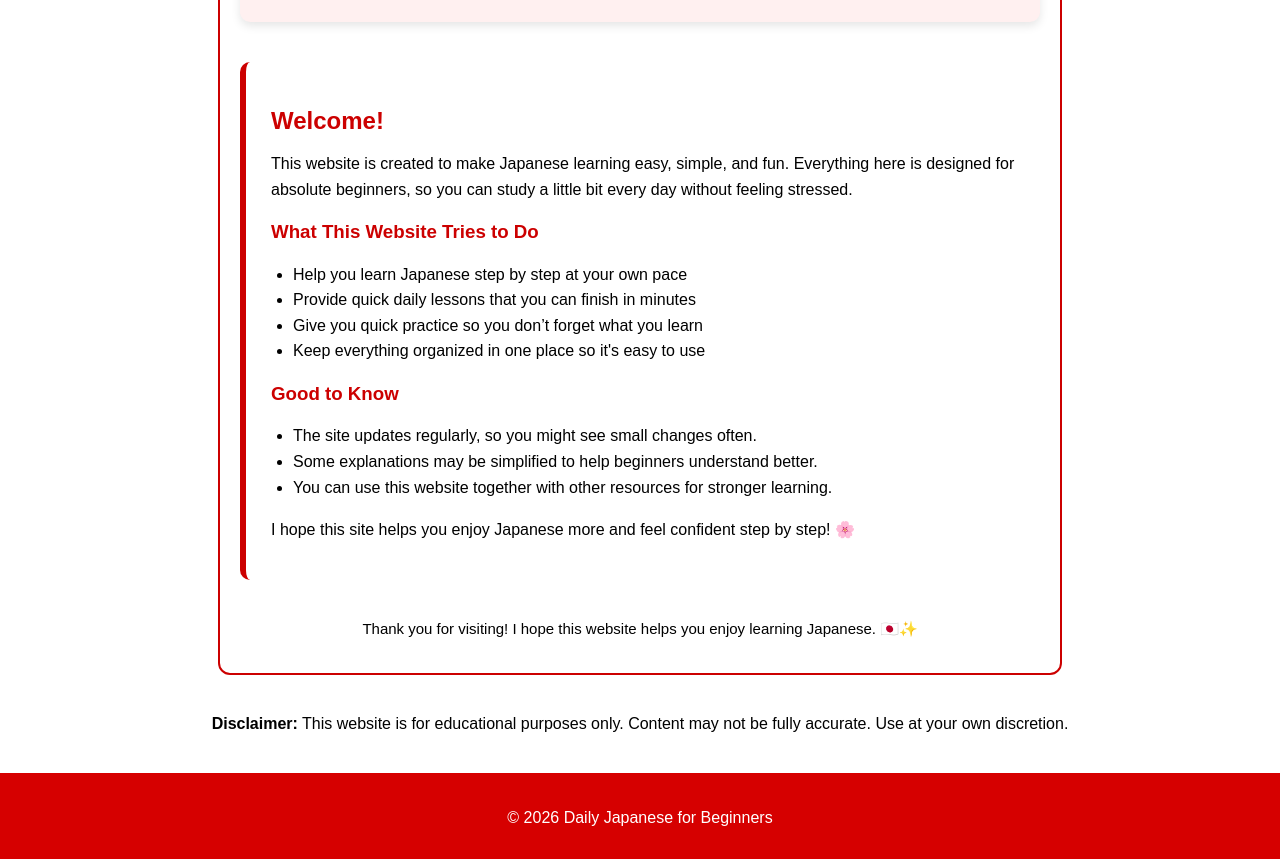
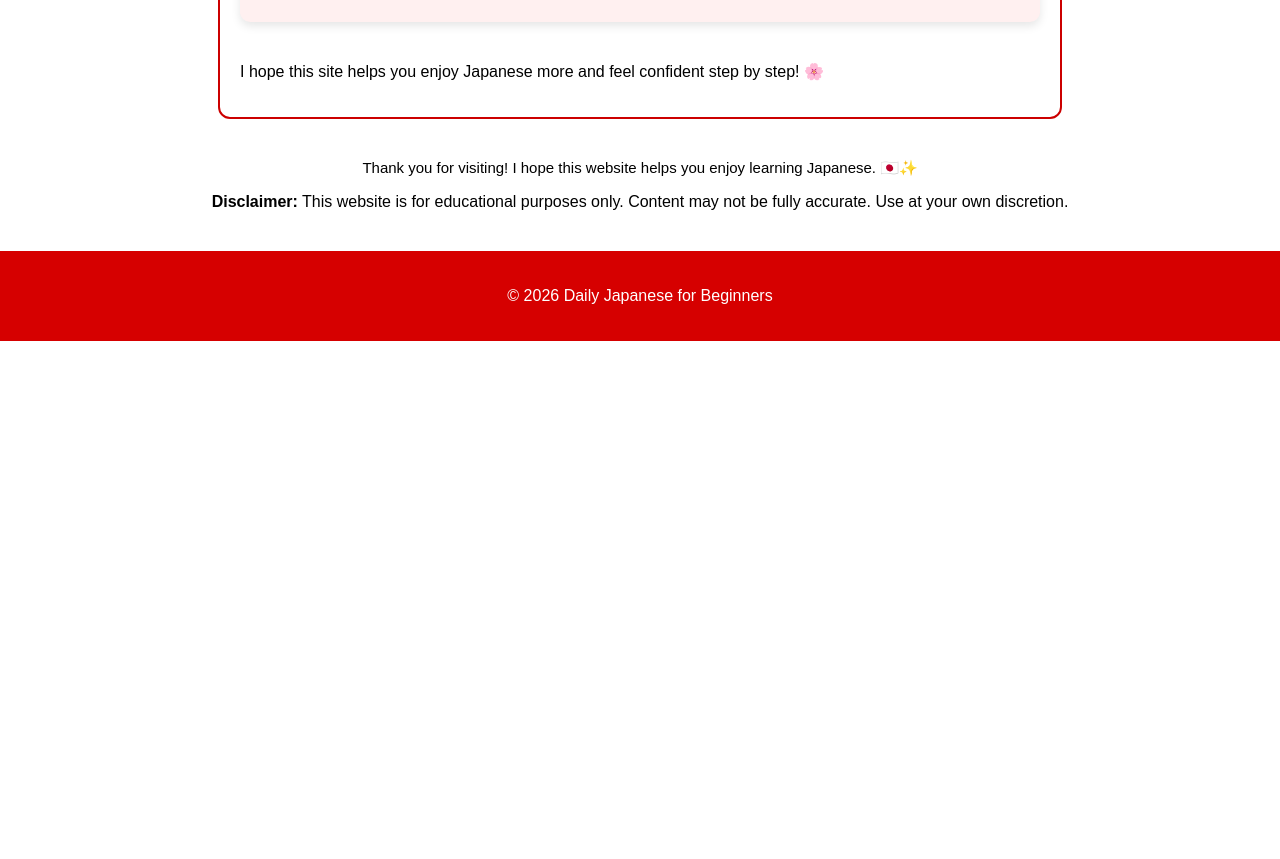
Before and after one commit to nagomiyui1111-a11y/Daily-Japanese---for-beginners, a plain HTML site: page index.html in a window 1280 px wide. Shown: the part 1765-2624 px from the top of the page. After the commit the page ends 2106 px from the top, so only its background shows below. Drawn offline with Linux system fonts and the light colour scheme.

Commit message:
Update index.html

```diff
--- a/index.html
+++ b/index.html
@@ -69,31 +69,6 @@
     style="border-radius:10px;">
   </iframe>
 </section>
-
-    <section style="max-width: 850px; margin: 40px auto; padding: 25px; background: #fff; border-left: 6px solid #cc0000; border-radius: 10px;">
-  <h2 style="color: #cc0000; margin-bottom: 10px;">Welcome!</h2>
-
-  <p style="font-size: 16px; line-height: 1.6;">
-    This website is created to make Japanese learning easy, simple, and fun.
-    Everything here is designed for absolute beginners, so you can study a little
-    bit every day without feeling stressed.
-  </p>
-
-  <h3 style="color: #cc0000;">What This Website Tries to Do</h3>
-  <ul style="font-size: 16px; line-height: 1.6; padding-left: 22px;">
-    <li>Help you learn Japanese step by step at your own pace</li>
-    <li>Provide quick daily lessons that you can finish in minutes</li>
-    <li>Give you quick practice so you don’t forget what you learn</li>
-    <li>Keep everything organized in one place so it's easy to use</li>
-  </ul>
-
-  <h3 style="color: #cc0000;">Good to Know</h3>
-  <ul style="font-size: 16px; line-height: 1.6; padding-left: 22px;">
-    <li>The site updates regularly, so you might see small changes often.</li>
-    <li>Some explanations may be simplified to help beginners understand better.</li>
-    <li>You can use this website together with other resources for stronger learning.</li>
-  </ul>
-
   <p style="font-size: 16px; margin-top: 20px;">
     I hope this site helps you enjoy Japanese more and feel confident step by step! 🌸
   </p>
```
